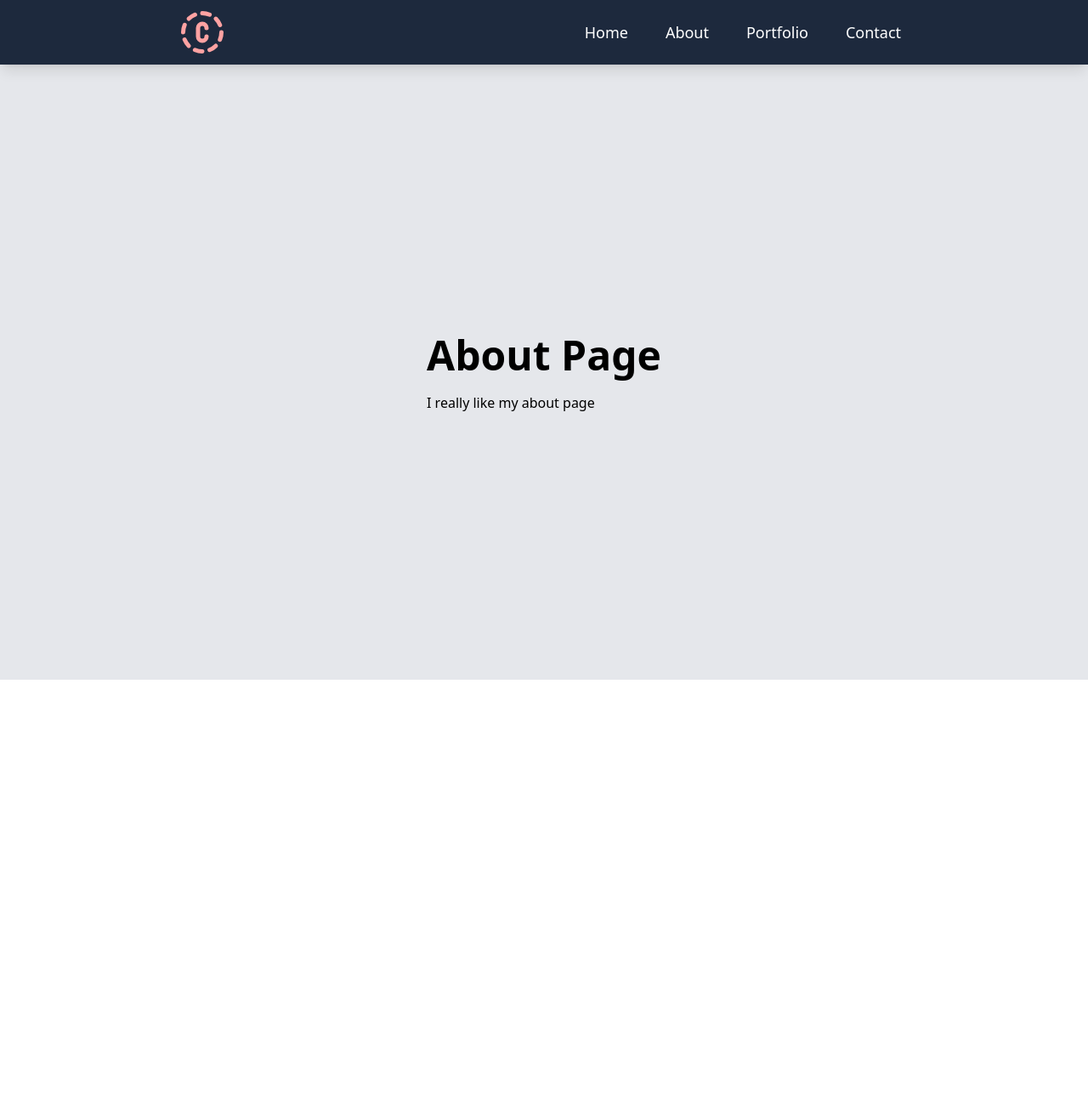
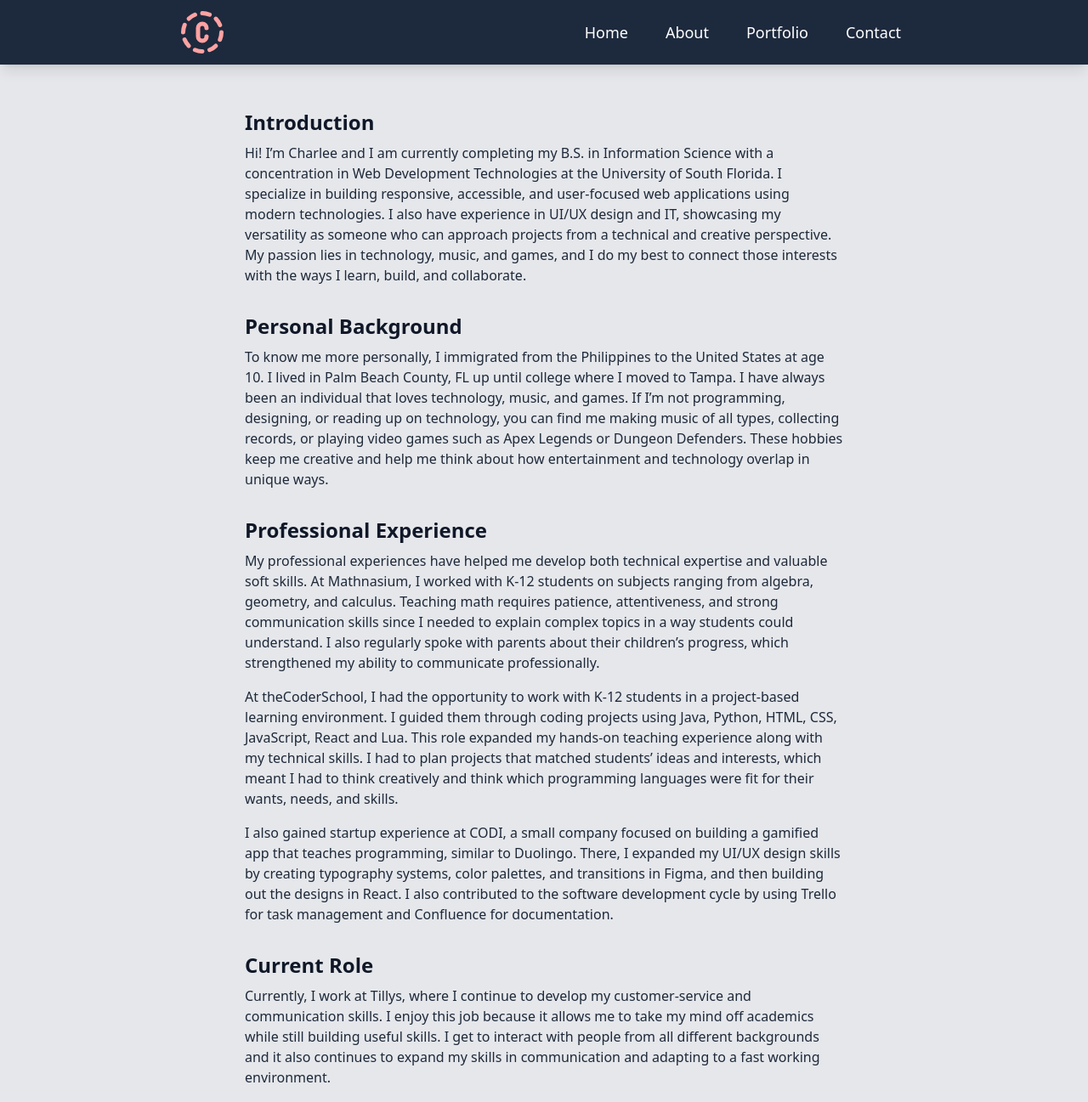
Before and after one commit to charleebanx/e-portfolio, a React (Vite) app: page /e-portfolio/about in a window 1280 px wide. Shown: the top 1297 px of the page at 85% size. Before the commit the page ends 800 px from the top, so only its background shows below. Built offline with nearby package versions, Linux system fonts and the light colour scheme.

Commit message:
Update React app

```diff
--- a/index.html
+++ b/index.html
@@ -2,7 +2,6 @@
 <html lang="en">
   <head>
     <meta charset="UTF-8" />
-    <link rel="icon" type="image/svg+xml" href="/vite.svg" />
     <meta name="viewport" content="width=device-width, initial-scale=1.0" />
     <title>Charlee Rodriguez</title>
   </head>
--- /dev/null
+++ b/src/assets/components/Essay.jsx
@@ -0,0 +1,93 @@
+import React from 'react';
+
+const Essay = () => {
+  return (
+    <div className="max-w-3xl mx-auto px-4 sm:px-6 lg:px-8 py-8 text-gray-800">
+      <section className="mb-8">
+        <h2 className="text-2xl font-semibold text-gray-900 mb-2">Introduction</h2>
+        <p>
+          Hi! I’m Charlee and I am currently completing my B.S. in Information Science with a
+          concentration in Web Development Technologies at the University of South Florida. I
+          specialize in building responsive, accessible, and user-focused web applications using
+          modern technologies. I also have experience in UI/UX design and IT, showcasing my
+          versatility as someone who can approach projects from a technical and creative
+          perspective. My passion lies in technology, music, and games, and I do my best to connect
+          those interests with the ways I learn, build, and collaborate.
+        </p>
+      </section>
+
+      <section className="mb-8">
+        <h2 className="text-2xl font-semibold text-gray-900 mb-2">Personal Background</h2>
+        <p>
+          To know me more personally, I immigrated from the Philippines to the United States at age
+          10. I lived in Palm Beach County, FL up until college where I moved to Tampa. I have
+          always been an individual that loves technology, music, and games. If I’m not programming,
+          designing, or reading up on technology, you can find me making music of all types,
+          collecting records, or playing video games such as Apex Legends or Dungeon Defenders.
+          These hobbies keep me creative and help me think about how entertainment and technology
+          overlap in unique ways.
+        </p>
+      </section>
+
+      <section className="mb-8 space-y-4">
+        <h2 className="text-2xl font-semibold text-gray-900 mb-2">Professional Experience</h2>
+        <p>
+          My professional experiences have helped me develop both technical expertise and valuable
+          soft skills. At Mathnasium, I worked with K-12 students on subjects ranging from algebra,
+          geometry, and calculus. Teaching math requires patience, attentiveness, and strong
+          communication skills since I needed to explain complex topics in a way students could
+          understand. I also regularly spoke with parents about their children’s progress, which
+          strengthened my ability to communicate professionally.
+        </p>
+        <p>
+          At theCoderSchool, I had the opportunity to work with K-12 students in a project-based
+          learning environment. I guided them through coding projects using Java, Python, HTML, CSS,
+          JavaScript, React and Lua. This role expanded my hands-on teaching experience along with
+          my technical skills. I had to plan projects that matched students’ ideas and interests,
+          which meant I had to think creatively and think which programming languages were fit for
+          their wants, needs, and skills.
+        </p>
+        <p>
+          I also gained startup experience at CODI, a small company focused on building a gamified
+          app that teaches programming, similar to Duolingo. There, I expanded my UI/UX design
+          skills by creating typography systems, color palettes, and transitions in Figma, and then
+          building out the designs in React. I also contributed to the software development cycle by
+          using Trello for task management and Confluence for documentation.
+        </p>
+      </section>
+
+      <section className="mb-8">
+        <h2 className="text-2xl font-semibold text-gray-900 mb-2">Current Role</h2>
+        <p>
+          Currently, I work at Tillys, where I continue to develop my customer-service and
+          communication skills. I enjoy this job because it allows me to take my mind off academics
+          while still building useful skills. I get to interact with people from all different
+          backgrounds and it also continues to expand my skills in communication and adapting to a
+          fast working environment.
+        </p>
+      </section>
+
+      <section>
+        <h2 className="text-2xl font-semibold text-gray-900 mb-2">Future Goals</h2>
+        <p>
+          In the future, I plan to pursue careers in software development, web development and
+          design, or IT. My academic background and professional experiences have prepared me for
+          these roles by giving me the technical and soft skills they require. I have a strong
+          foundation in programming, web technologies, and design, along with communication,
+          teamwork, and adaptability. I am also committed to continuous growth by continuing to
+          create more programming projects, UI/UX case studies, and planning to earn certifications
+          such as CompTIA A+ and Network+ to strengthen my technical knowledge.
+        </p>
+        <p>
+          What excites me most about these career paths is the opportunity to create technology that
+          is accessible, useful, and engaging. Software and web development allow me to combine
+          creativity with problem-solving, while IT gives me a chance to support and maintain the
+          systems that make technology work. No matter what path I take, I want to be part of
+          projects and organizations that improve how people interact with technology.
+        </p>
+      </section>
+    </div>
+  );
+};
+
+export default Essay;
--- a/src/assets/components/components/Navbar.jsx
+++ b/src/assets/components/Navbar.jsx
@@ -32,5 +32,4 @@ const Navbar = () => {
         </nav>
     );
 }
-
 export default Navbar
--- a/src/routes/About.jsx
+++ b/src/routes/About.jsx
@@ -1,14 +1,14 @@
-import React from 'react'
+import React from 'react';
+import Essay from '../assets/components/Essay.jsx';
 
 const About = () => {
   return (
-    <div className="min-h-screen bg-gray-200 w-full flex items-center justify-center">
-      <div className="flex flex-col items-start max-w-3x1 gap-5">
-        <h1 className='text-5xl font-bold text-black text-center mt-20'>About Page</h1>
-        <p>I really like my about page</p>
+    <div className="min-h-screen bg-gray-200 w-full flex items-center justify-center px-4 pt-24">
+      <div className="flex flex-col items-start max-w-3xl w-full gap-5">
+        <Essay />
       </div>
     </div>
-  )
-}
+  );
+};
 
-export default About
+export default About;
--- a/src/routes/Contact.jsx
+++ b/src/routes/Contact.jsx
@@ -10,21 +10,65 @@ function InputBox({ type, className, placeholder }) {
 const Contact = () => {
   return (
     <div className="min-h-screen bg-gray-200 w-full flex items-center justify-center">
-      <h1 className="font-bold text-3xl m-6">Contact Me</h1>
-      <div>
-        <label>First Name</label>
-        <InputBox type="text" className="field" placeholder="Enter First Name" />
-        <label>Last Name</label>
-        <InputBox type="text" className="field" placeholder="Enter Last Name" />
-        <label>Email</label>
-        <InputBox type="text" className="field" placeholder="Enter Email" />
-        <label>Subject</label>
-        <InputBox type="text" className="field" placeholder="Subject..." />
-        <label>Message</label>
-        <InputBox type="text" className="field" placeholder="Message..." />
+      <div className="bg-white p-8 rounded-2xl shadow-lg w-full max-w-md mt-20">
+        <h1 className="font-bold text-3xl mb-6 text-center">Contact Me</h1>
+        <form className = "space-y-3">
+          <div>
+            <label className="block text-gray-700 mb-1">First Name</label>
+            <InputBox
+              type="text"
+              className="w-full border rounded-md px-3 py-2"
+              placeholder="Enter First Name"
+            />
+          </div>
+
+          <div>
+            <label className="block text-gray-700 mb-1">Last Name</label>
+            <InputBox
+              type="text"
+              className="w-full border rounded-md px-3 py-2"
+              placeholder="Enter Last Name"
+            />
+          </div>
+
+          <div>
+            <label className="block text-gray-700 mb-1">Email</label>
+            <InputBox
+              type="email"
+              className="w-full border rounded-md px-3 py-2"
+              placeholder="Enter Email"
+            />
+          </div>
+
+          <div>
+            <label className="block text-gray-700 mb-1">Subject</label>
+            <InputBox
+              type="text"
+              className="w-full border rounded-md px-3 py-2"
+              placeholder="Subject..."
+            />
+          </div>
+
+          <div>
+            <label className="block text-gray-700 mb-1">Message</label>
+            <InputBox
+              type="text"
+              className="w-full border rounded-md px-3 py-2 h-24"
+              placeholder="Message..."
+            />
+          </div>
+
+          <button
+            type="submit"
+            className="w-full  bg-blue-500 hover:bg-blue-700 text-white font-bold py-2 px-4 rounded-md"
+          >
+            Send
+          </button>
+        </form>
       </div>
     </div>
-  )
-}
+  );
+};
+
 
 export default Contact
--- a/src/routes/Home.jsx
+++ b/src/routes/Home.jsx
@@ -1,19 +1,34 @@
-import React from 'react'
-import { Link } from 'react-router-dom'
-
+import React from "react";
+import { Link } from "react-router-dom";
 function ProfilePhoto() {
   return (
-    <img className="size-40 object-center rounded-full" src="images/pfp.png" alt="Charlee" />
+    <img
+      className="size-40 object-center rounded-full"
+      src="images/pfp.png"
+      alt="Charlee"
+    />
   );
 }
 
 function NavButton({ to, label }) {
   return (
-    <Link to = {to}>
-      <button class="bg-blue-500 hover:bg-blue-700 text-white font-bold py-2 px-4 rounded-md">
+    <Link to={to}>
+      <button className="bg-blue-500 hover:bg-blue-700 text-white font-bold py-2 px-4 rounded-md">
         {label}
       </button>
     </Link>
+  );
+}
+
+function DownloadResume({ file, label }) {
+  return (
+    <a
+      href={file}
+      download={file}
+      className="inline-block bg-blue-500 hover:bg-blue-700 text-white font-bold py-2 px-4 rounded-md"
+    >
+      {label}
+    </a>
   );
 }
 
@@ -23,16 +38,31 @@ const Home = () => {
       <div className="justify-items-center m-6">
         <ProfilePhoto />
         <h1 className="font-bold text-3xl m-6">Welcome</h1>
-        <p className="m-5">Hi, I’m Charlee from Tampa, FL. I’m passionate about programming, UI/UX design, and IT. <br />This website showcases my technical skills and creative work ranging from software development to UI/UX design and IT while reflecting my passion for building thoughtful, user-focused solutions.</p>
+        <p className="m-5">
+          Charlee Anne Rodriguez is completing a Bachelor of Science in
+          Information Science with a concentration in Web Development
+          Technologies at the University of South Florida, graduating in
+          December 2025. Born in the Philippines and raised in Palm Beach
+          County, she now resides in Tampa and is fluent in both English and
+          Filipino. She specializes in web development, IT, and UI/UX design,
+          with technical skills in Java, Python, JavaScript, HTML/CSS, React,
+          Tailwind, and Figma. Her experience includes tutoring at Mathnasium,
+          coaching coding at theCoderSchool, and contributing to CODI, a startup
+          focused on gamified programming education.Charlee is passionate about
+          building accessible, user-focused technology and is open to employment
+          opportunities starting in January 2025.
+        </p>
 
         <div className="justify-items-center flex space-x-3 ">
           <NavButton to="/contact" label="Contact" />
           <NavButton to="/about" label="About" />
+          <DownloadResume
+            file="files/CharleeAnneRodriguez_Resume_EPortfolio.pdf"
+            label="Resume"
+          />
         </div>
-
       </div>
     </div>
-  )
-}
-
-export default Home
+  );
+};
+export default Home;
```
Also changed, not shown: src/App.jsx (+9 -10 lines), src/assets/components/Card.jsx (renamed from src/assets/components/components/Card.jsx), 1 other file (tests, documents, lock files or other folders).
